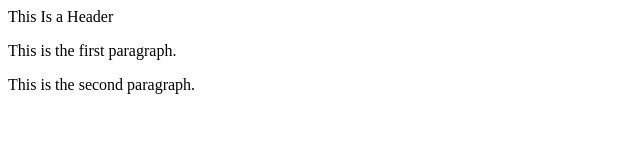
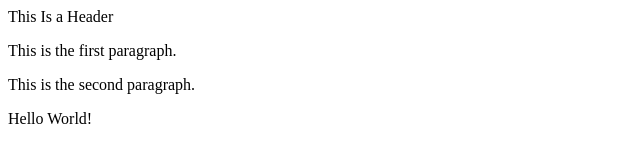
Before and after one commit to janlo-wilson/git-test, a website: page index.html in a window 1280 px wide. Shown: the whole page, without its empty margins (0-640 px from the left). Drawn offline with Linux system fonts and the light colour scheme.

Commit message:
Using NPM

```diff
--- a/index.html
+++ b/index.html
@@ -4,5 +4,6 @@
         <head>This Is a Header</head>
         <p>This is the first paragraph.</p>
         <p>This is the second paragraph.</p>
+        <p>Hello World!</p>
     </body>
 </html>
```
Also changed, not shown: package.json (added, +24 -0 lines), 2 other files.
